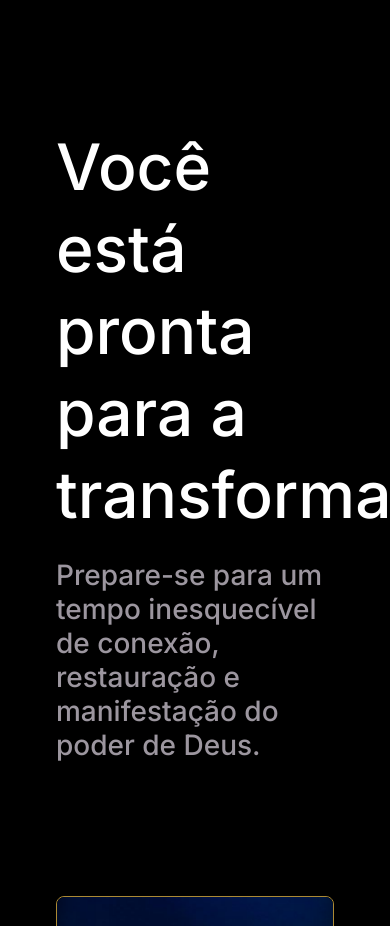
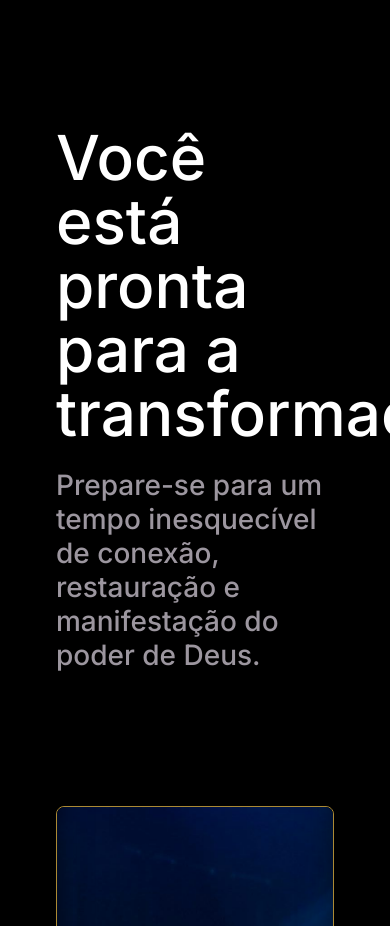
Before and after one commit to alexsantosdev/atravesdevoce, a Next.js app: page / in a window 390 px wide. Shown: the part 1160-2086 px from the top of the page. Built offline with nearby package versions, Linux system fonts and the light colour scheme; no server answers.

Commit message:
Update Home.module.scss

```diff
--- a/src/styles/Home.module.scss
+++ b/src/styles/Home.module.scss
@@ -680,8 +680,8 @@
     .mainContent {
         h2 {
             max-width: 100%;
-            font-size: 64px;
-            line-height: 82px;
+            font-size: 62px;
+            line-height: 64px;
         }
 
         span {
@@ -969,8 +969,8 @@
     .mainContent {
         h2 {
             max-width: 100%;
-            font-size: 64px;
-            line-height: 82px;
+            font-size: 62px;
+            line-height: 64px;
         }
 
         span {
```
